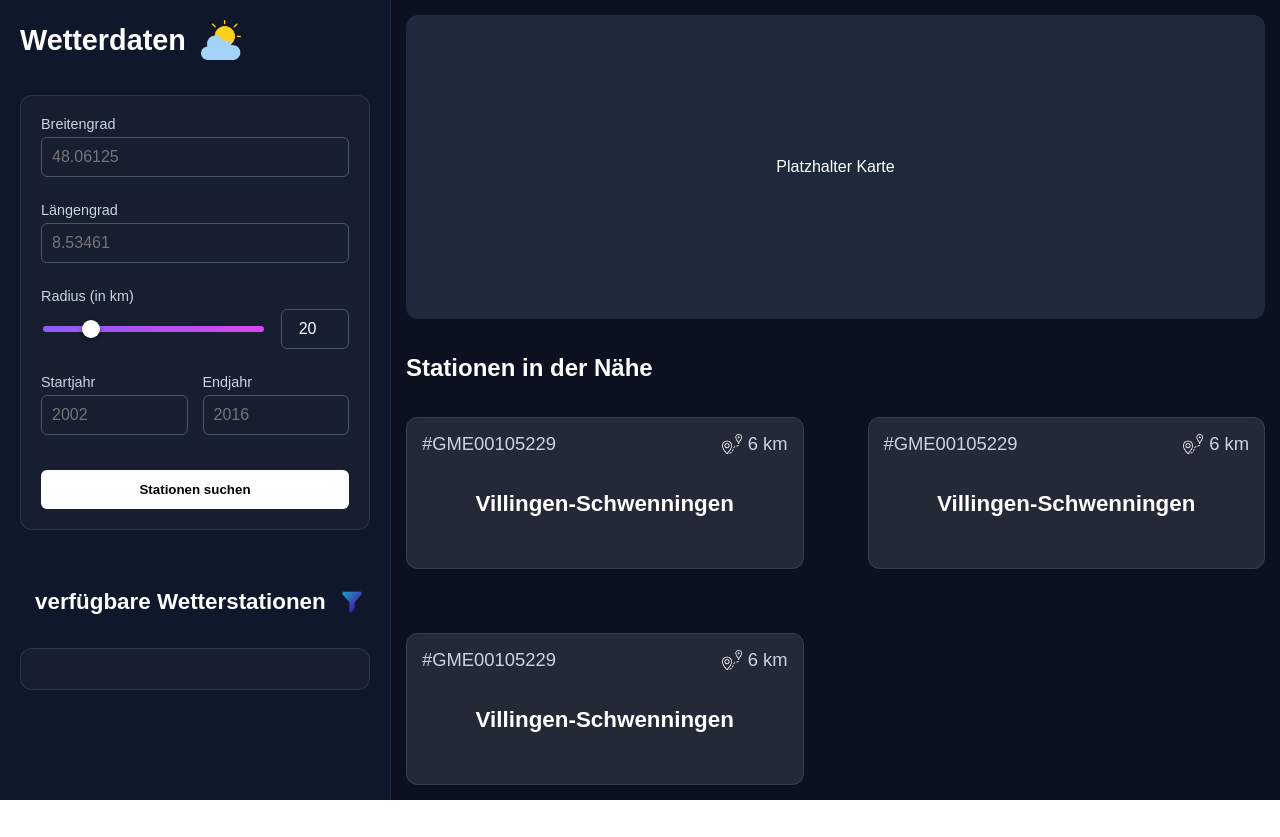
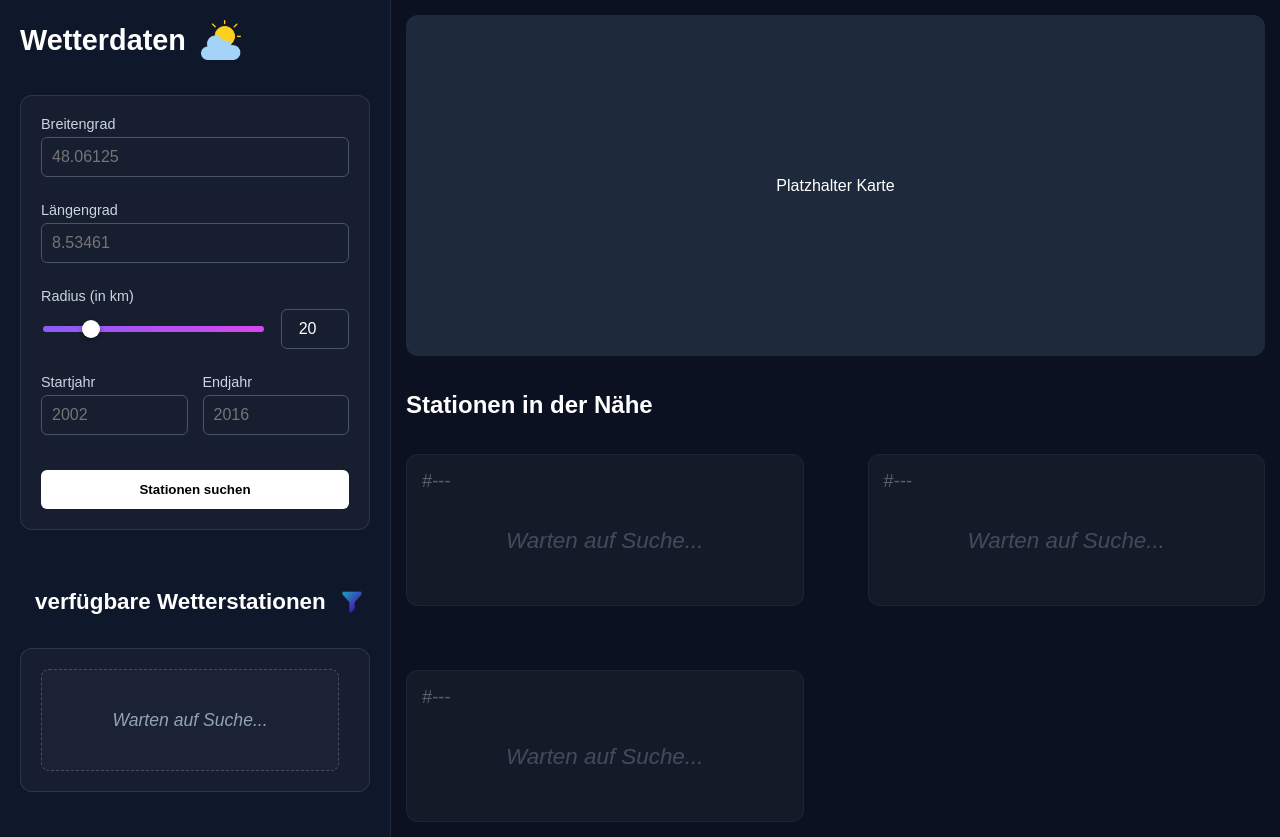
Before and after one commit to tamarawoessner/Anwendungsentwicklung-Projekt, a Vue app in the folder frontend/: page / in a window 1280 px wide. Before the commit the page ends 800 px from the top, so only its background shows below. Built offline with nearby package versions, Linux system fonts and the light colour scheme.

Commit message:
feat: implement dynamic rendering of NearbyCard components and enhance Sidebar with loading state

```diff
--- a/frontend/src/App.vue
+++ b/frontend/src/App.vue
@@ -2,6 +2,7 @@
 import { ref } from 'vue';
 import Sidebar, { type SearchParams } from './components/Sidebar.vue';
 import NearbyCard from './components/NearbyCard.vue';
+
 
 export interface Station {
   name: string;
@@ -61,11 +62,13 @@ const handleSearch = async (payload: SearchParams) => {
         <div class="nearby-header">
           <h2>Stationen in der Nähe</h2>
         </div>
-        <div class="nearby-wrapper">
-          <NearbyCard />
-          <NearbyCard />
-          <NearbyCard />
-        </div>
+          <div class="nearby-wrapper">
+  <NearbyCard
+    v-for="i in 3"
+    :key="stations?.[i - 1]?.station_id ?? `placeholder-${i}`"
+    :station="stations[i - 1]"
+  />
+</div>
       </div>
     </main>
   </div>
--- a/frontend/src/components/NearbyCard.vue
+++ b/frontend/src/components/NearbyCard.vue
@@ -1,17 +1,25 @@
 <script setup lang="ts">
+import type { Station } from '../App.vue';
+
+defineProps<{
+    station?: Station
+}>();
 </script>
 
 <template>
-    <div class="nearby-card">
+    <div class="nearby-card" :class="{ 'is-skeleton': !station }">
         <div class="card-header">
-            <span class="stationid">#GME00105229</span>
-            <div class="top-right">
+            <span class="stationid" v-if="station">#{{ station.station_id }}</span>
+            <span class="stationid" v-else>#---</span>
+
+            <div class="top-right" v-if="station">
                 <img src="../assets/distance.png" alt="Distanz" class="small-icon">
-                <span>6 km</span>
+                <span>{{ station.distance_km.toFixed(1) }} km</span>
             </div>
         </div>
         <div class="card-body">
-            <h3 class="station-title">Villingen-Schwenningen</h3>
+            <h3 class="station-title" v-if="station">{{ station.name || station.station_id }}</h3>
+            <h3 class="station-title skeleton-text" v-else>Warten auf Suche...</h3>
         </div>
     </div>
 </template>
@@ -71,4 +79,22 @@
     width: 20px;
     height: auto;
 }
+
+.is-skeleton {
+    opacity: 0.4;
+    cursor: default;
+}
+
+.is-skeleton:hover {
+    transform: none;
+    box-shadow: none;
+    background-color: rgba(255, 255, 255, 0.1);
+    border-color: rgba(255, 255, 255, 0.1);
+}
+
+.skeleton-text {
+    color: #94a3b8;
+    font-style: italic;
+    font-weight: 400;
+}
 </style>
--- a/frontend/src/components/Sidebar.vue
+++ b/frontend/src/components/Sidebar.vue
@@ -106,16 +106,22 @@ const triggerSearch = () => {
         <div class="transparent-container">
 
 <div class="stations-list-container">
+
+    <div v-if="stations.length === 0" class="empty-state">
+        <span class="skeleton-text">Warten auf Suche...</span>
+    </div>
+
+    <template v-else>
         <div
             class="stationcard-wrapper"
             v-for="station in stations"
             :key="station.station_id"
         >
             <img src="../assets/pin.png" alt="Pin-Icon" class="pin-icon">
-                <span class="station-name">{{ station.name }}</span>
+            <span class="station-name">{{ station.name || station.station_id }}</span>
         </div>
+    </template>
 </div>
-
         </div>
     </aside>
 </template>
@@ -344,25 +350,23 @@ h2{
   opacity: 1;
 }
 
-/* Positionierung für den Container */
 .filter-wrapper {
   position: relative;
   display: flex;
   align-items: center;
 }
 
-/* Das schwebende Menü */
 .filter-dropdown {
   position: absolute;
-  top: 100%; /* Direkt unter dem Icon */
-  right: 0;  /* Rechtsbündig ans Icon getackert */
+  top: 100%;
+  right: 0;
   margin-top: 8px;
   background-color: #1e293b;
   border: 1px solid #475569;
   border-radius: 8px;
   padding: 8px 0;
   min-width: 150px;
-  z-index: 100; /* Damit es ÜBER der Liste liegt */
+  z-index: 100;
   box-shadow: 0 4px 12px rgba(0, 0, 0, 0.5);
 }
 
@@ -386,10 +390,25 @@ h2{
   background-color: #334155;
 }
 
-/* So heben wir das aktuell ausgewählte Limit optisch hervor */
 .dropdown-item.active {
   color: #a855f7;
   font-weight: bold;
 }
 
+.empty-state {
+    display: flex;
+    justify-content: center;
+    align-items: center;
+    height: 100px;
+    border: 1px dashed rgba(255, 255, 255, 0.2);
+    border-radius: 8px;
+    background-color: rgba(255, 255, 255, 0.02);
+}
+
+.skeleton-text {
+    color: #94a3b8;
+    font-style: italic;
+    font-size: 1.1rem;
+}
+
 </style>
```
Lines whose indentation alone changed are shown as unchanged.
